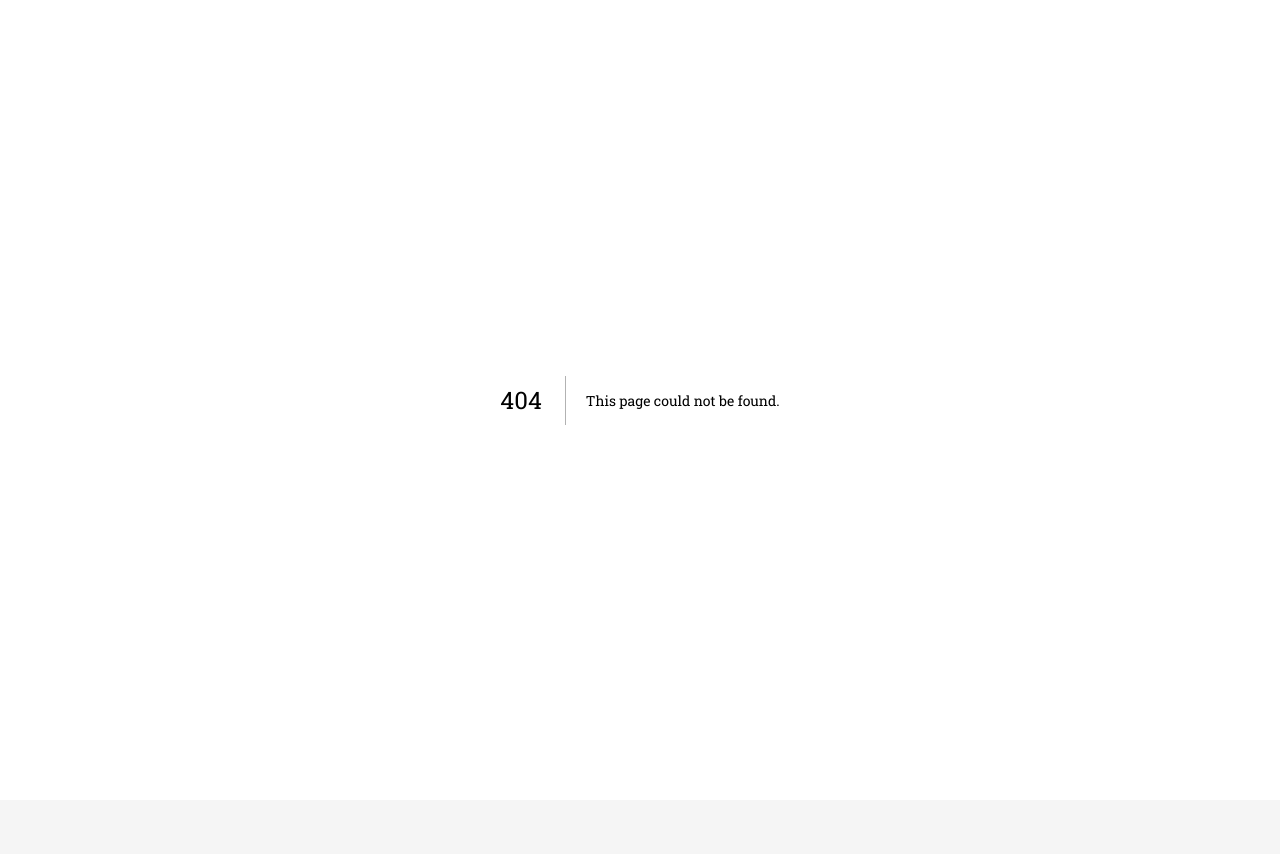
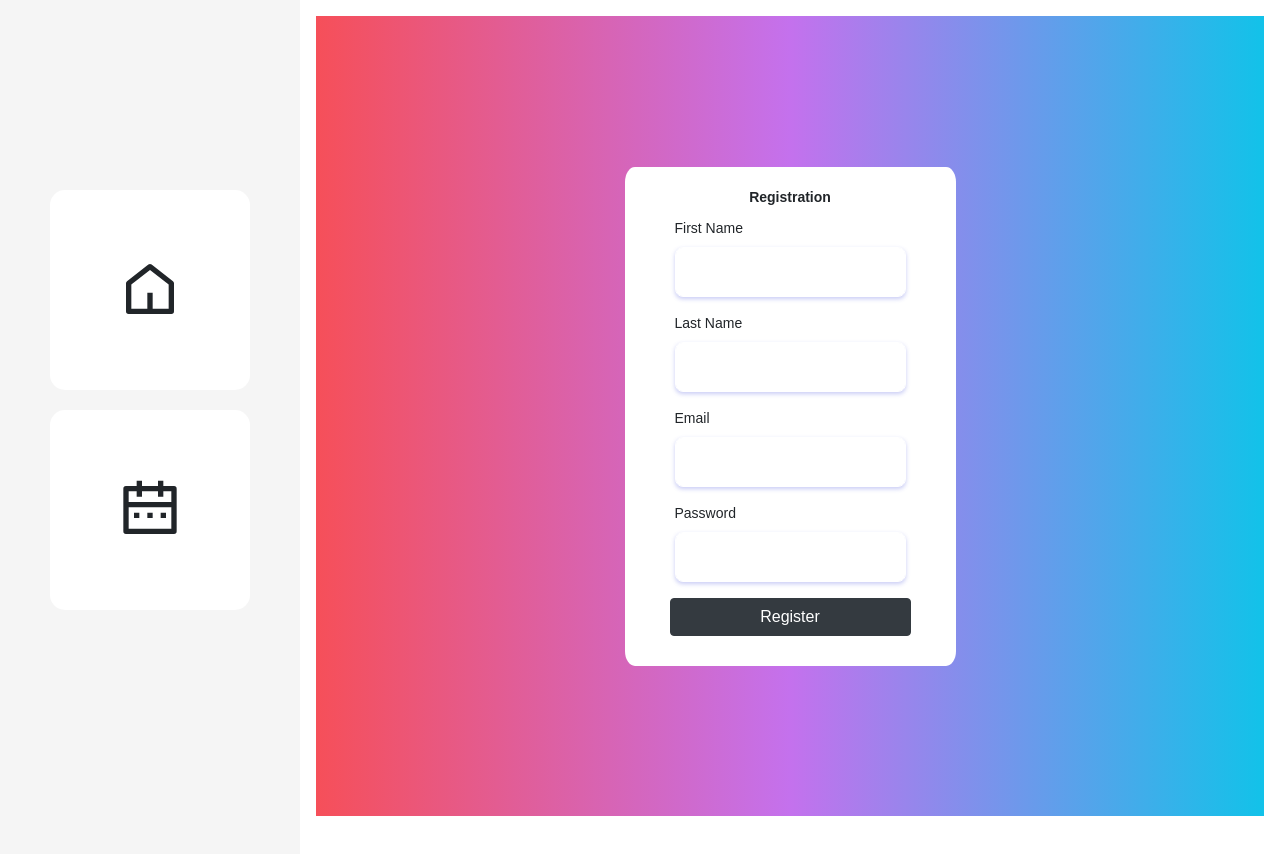
Before and after one commit to JIA-0302/TipTracker, a Next.js app: page /registration in a window 1280 px wide. Before the commit this address had no page. Shown: the top 854 px of the page. Before the commit the page ends 800 px from the top, so only its background shows below. Built offline with nearby package versions, Linux system fonts and the light colour scheme.

Commit message:
initial registration
added registration page

```diff
--- /dev/null
+++ b/components/registration/index.tsx
@@ -0,0 +1,94 @@
+import React, {useState} from "react";
+import {Button, Col, Form} from "react-bootstrap";
+import styles from "styles/Registration.module.css";
+
+const Registration: React.FunctionComponent = () => {
+    const [registerFields, setRegisterFields] = useState({
+        userId: 0,
+        firstName: "",
+        lastName: "",
+        email: "",
+        password: ""
+    });
+
+    const firstName = ({target: {value}}) => {
+        setRegisterFields({...registerFields, firstName: value});
+    };
+    const lastName = ({target: {value}}) => {
+        setRegisterFields({...registerFields, lastName: value});
+    };
+    const email = ({target: {value}}) => {
+        setRegisterFields({...registerFields, email: value});
+    };
+
+    const password = ({target: {value}}) => {
+        setRegisterFields({...registerFields, password: value});
+    };
+
+    const registerUser = () => {
+        const user = {
+            userId: registerFields.userId,
+            name: registerFields.firstName + " " + registerFields.lastName,
+            email: registerFields.email,
+            password: registerFields.password
+        }
+        setRegisterFields(
+            {
+                userId: 0,
+                firstName: "",
+                lastName: "",
+                email: "",
+                password: ""
+            }
+        );
+    };
+    return (
+        <div className={styles.dFlex}>
+            <div className={styles.center}>
+                <Form className={styles.formBody}>
+                    <Form.Row>
+                        <Form.Label className={styles.title}> Registration </Form.Label>
+                    </Form.Row>
+                    <Form.Row>
+                        <Col xs={12}>
+                            <Form.Group controlId="firstName">
+                                <Form.Label>First Name</Form.Label>
+                                <Form.Control type="text" onChange={firstName}></Form.Control>
+                            </Form.Group>
+                        </Col>
+                    </Form.Row>
+                    <Form.Row>
+                        <Col xs={12}>
+                            <Form.Group controlId="lastName">
+                                <Form.Label>Last Name</Form.Label>
+                                <Form.Control type="text" onChange={lastName}></Form.Control>
+                            </Form.Group>
+                        </Col>
+                    </Form.Row>
+                    <Form.Row>
+                        <Col xs={12}>
+                            <Form.Group controlId="email">
+                                <Form.Label>Email</Form.Label>
+                                <Form.Control type="text" onChange={email}></Form.Control>
+                            </Form.Group>
+                        </Col>
+                    </Form.Row>
+                    <Form.Row>
+                        <Col xs={12}>
+                            <Form.Group controlId="password">
+                                <Form.Label>Password</Form.Label>
+                                <Form.Control type="text" onChange={password}></Form.Control>
+                            </Form.Group>
+                        </Col>
+                    </Form.Row>
+                    <Form.Row>
+                        <Button className={styles.button} variant="dark" type="submit"
+                                onClick={registerUser}>Register</Button>
+                    </Form.Row>
+                </Form>
+            </div>
+        </div>
+    );
+};
+
+export default Registration;
--- /dev/null
+++ b/pages/registration.tsx
@@ -0,0 +1,12 @@
+import React from "react";
+import Registration from "../components/registration";
+import PrivateLayout from "../components/layouts/private-layout";
+
+const Home: React.FunctionComponent = () => {
+    return (
+        <PrivateLayout>
+        <Registration/>
+        </PrivateLayout>
+    );
+};
+export default Home;
--- /dev/null
+++ b/styles/Registration.module.css
@@ -0,0 +1,29 @@
+.center {
+    display: flex;
+    justify-content: center;
+    align-items: center;
+    height:100vh;
+    font-family: Arial;
+    background: linear-gradient(to right, #f64f59, #c471ed, #12c2e9);
+    font-size: 14px;
+}
+
+.formBody {
+    background-color: white;
+    padding-right: 50px;
+    padding-left: 50px;
+    padding-top: 30px;
+    padding-bottom: 30px;
+    border-radius: 3%;
+}
+
+.button {
+    width: 100%
+}
+
+.title {
+    margin: auto;
+    font-weight: bold;
+    position:relative;
+    top: -10px;
+}
```
